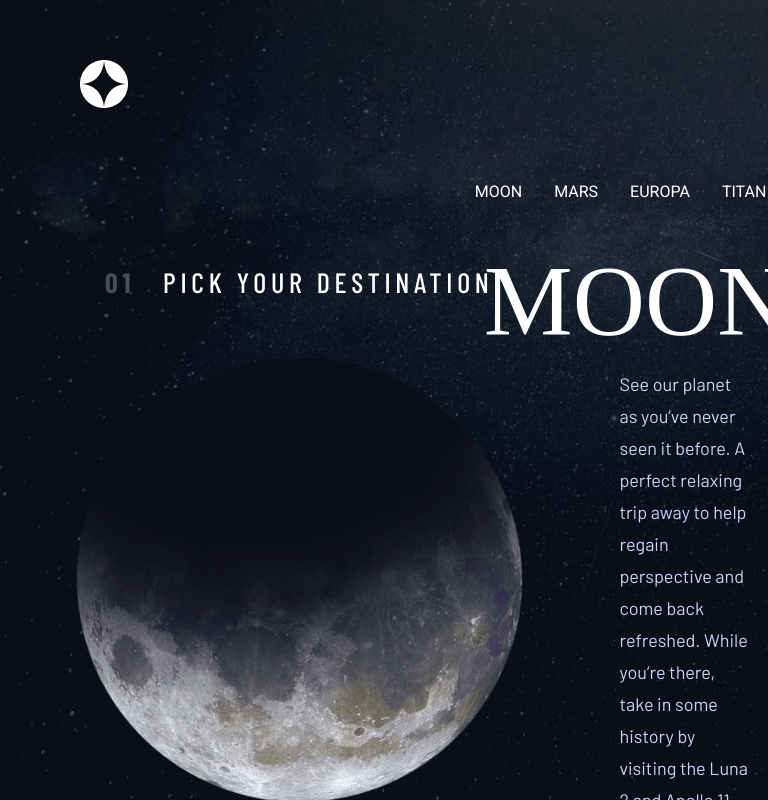
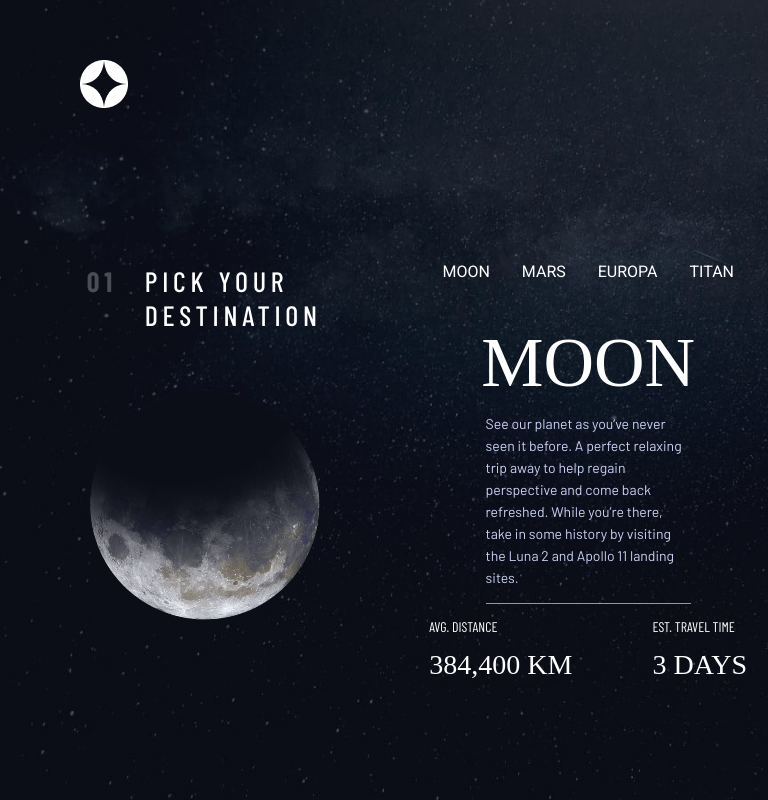
Before and after one commit to DjakaIT/spacetourism-react, a React (Vite) app: page /destination in a window 768 px wide. Built offline with nearby package versions, Linux system fonts and the light colour scheme; a web font is replaced by a local one.

Commit message:
destination component css fixes and changes

```diff
--- a/src/css/destination.css
+++ b/src/css/destination.css
@@ -67,8 +67,7 @@
     color: white;
     cursor: pointer;
     text-decoration: none;
-    position: relative;
-    right: 4rem;
+    text-align: left;
 
 
 }
@@ -100,10 +99,7 @@
     font-style: normal;
     font-weight: 500;;
     font-size: 100px;
-    position: relative;
-    right: 3rem;
-
-
+    text-align: left;
 }
 
 .divDash{
@@ -153,3 +149,31 @@
     from { transform: rotate(0deg); }
     to { transform: rotate(360deg); }
 }
+
+
+
+/* MEDIA QUERIES */
+
+
+@media only screen and (max-width: 1160px) and (min-width: 768px) {
+    .planetImg{
+        width: 90%;
+        height: 90%;
+    }
+
+    .destination-card-description{
+        font-size: 14px;
+        line-height: 22px;
+    }
+
+    .destinationDiv{
+        top: 10%;
+    }
+
+    .destination-card-bigTitle{
+        font-size: 70px;
+    }
+
+}
+
+/* For Mobile Devices */
```
